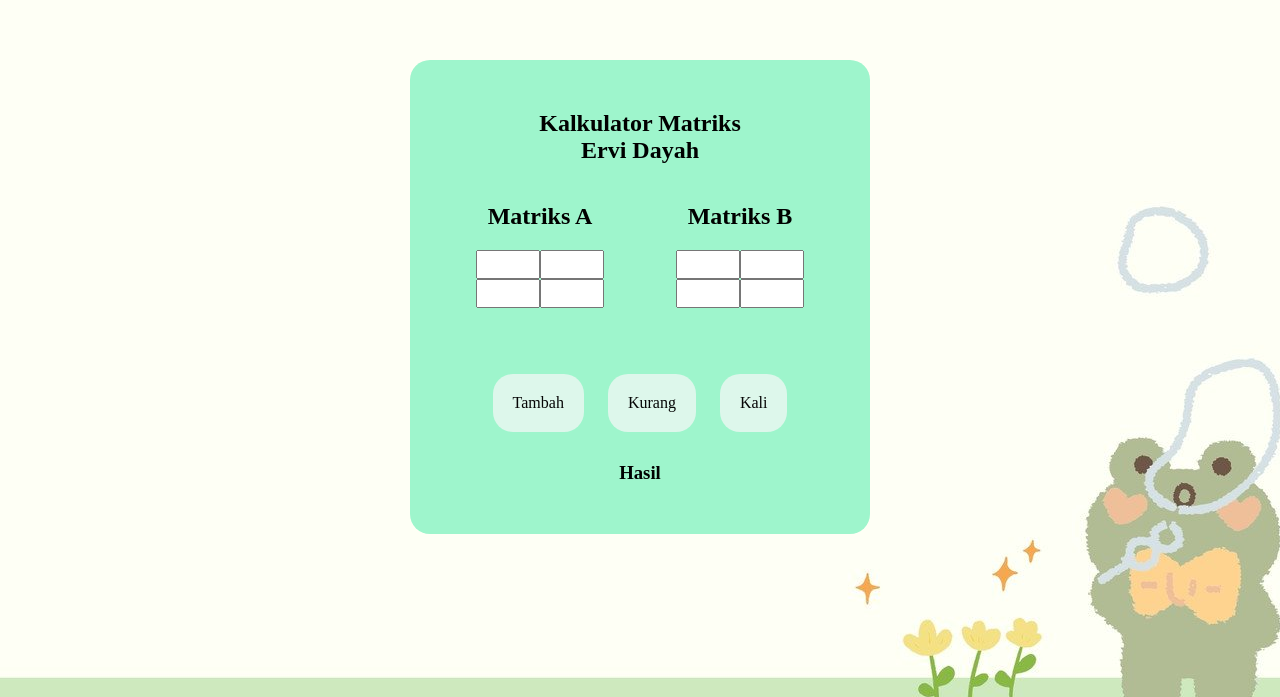
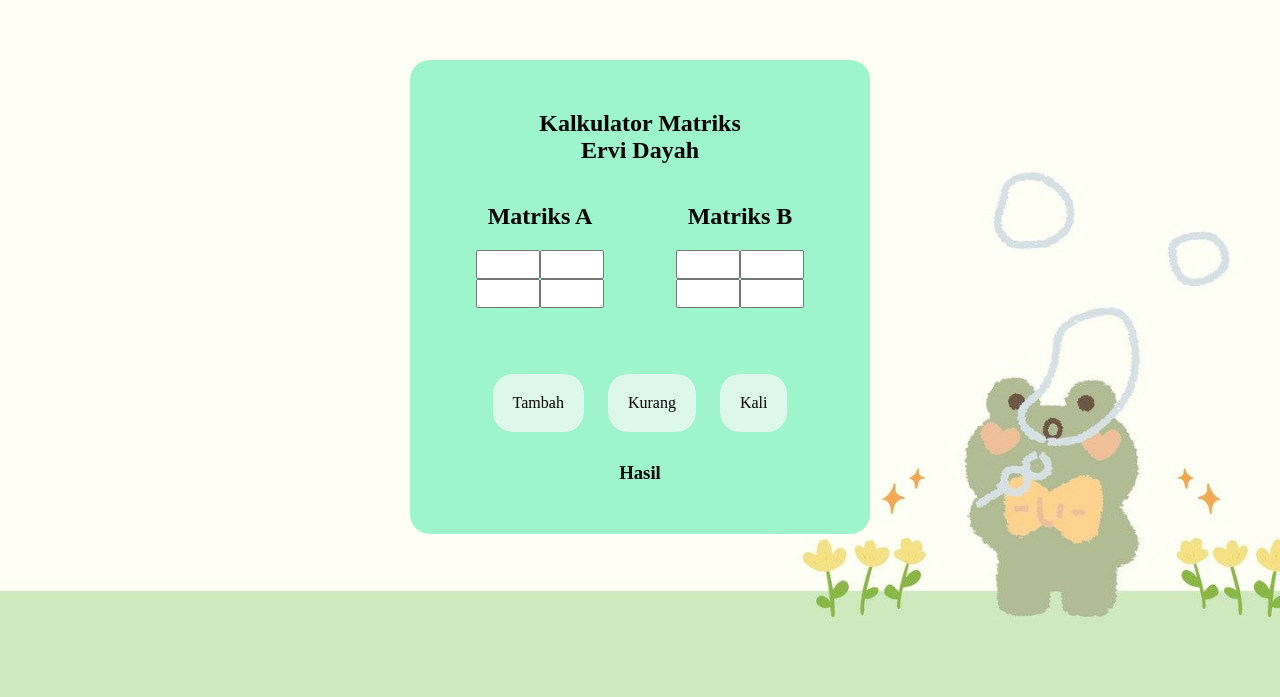
Before and after one commit to PriaTampan00/Matriks2, a plain HTML site: page index.html in a window 1280 px wide. Shown: the part 103-800 px from the top of the page. Drawn offline with Linux system fonts and the light colour scheme.

Commit message:
Update kalkulator.css

```diff
--- a/kalkulator.css
+++ b/kalkulator.css
@@ -6,7 +6,9 @@ body {
     align-items: center;
     height: 100vh;
     margin: 0;
-    background: url(wallpaper.jpg.jpg)
+    background: url(wallpaper.jpg.jpg) no-repeat;
+    background-size: cover;
+
 }
 
 .container {
```
